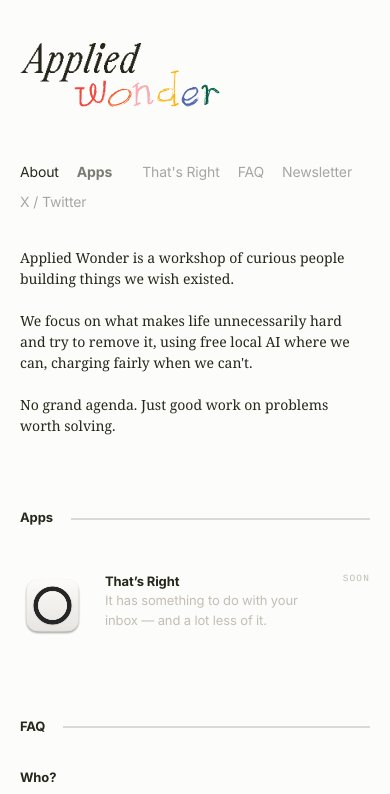
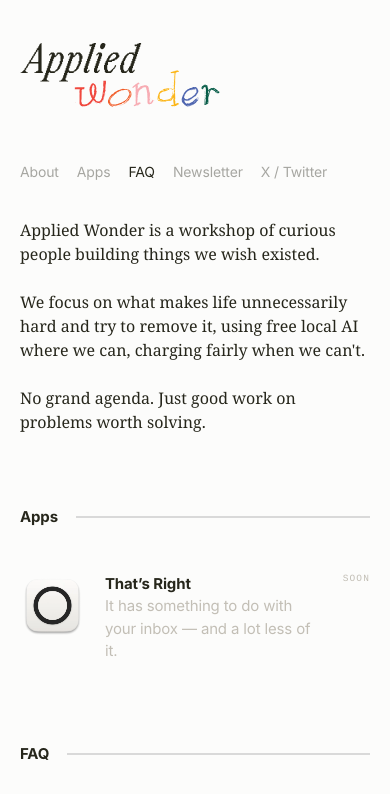
Before and after one commit to appliedwonderhq/website, a plain HTML site: page index.html in a window 390 px wide. Shown: the top 794 px of the page. Drawn offline with Linux system fonts and the light colour scheme.

Commit message:
Update layout: reorganize sections, adjust mobile styles, and improve spacing

```diff
--- a/index.html
+++ b/index.html
@@ -52,8 +52,7 @@
     <div class="layout">
       <nav class="toc" aria-label="Sections">
         <a class="active" href="#about">About</a>
-        <span class="toc-section">Apps</span>
-        <a href="#thats-right" class="toc-nested">That's Right</a>
+        <a href="#apps">Apps</a>
         <a href="#faq">FAQ</a>
         <a href="#join">Newsletter</a>
         <a href="https://x.com/AppliedWndrLab" target="_blank">X / Twitter</a>
--- a/style.css
+++ b/style.css
@@ -142,7 +142,7 @@
   display: flex;
   align-items: flex-start;
   gap: var(--space-layout-gap);
-  margin-top: 34px;
+  margin-top: 60px;
   padding-left: 76px;
 }
 
@@ -166,17 +166,6 @@
   width: var(--toc-width);
   opacity: 0.4;
   transition: opacity 160ms ease;
-}
-
-.toc-section {
-  width: var(--toc-width);
-  font-weight: 700;
-  opacity: 0.6;
-}
-
-.toc-nested {
-  margin-left: 12px;
-  width: calc(var(--toc-width) - 12px);
 }
 
 .toc a.active,
@@ -246,7 +235,7 @@
 .signup-wrap {
   position: relative;
   width: 100%;
-  max-width: var(--content-width);
+  max-width: 400px;
   height: 48px;
 }
 
@@ -761,9 +750,9 @@
     --space-layout-gap: 36px;
     --space-section-gap: 72px;
     --space-app-list-gap: 32px;
-    --text-body-size: 14px;
+    --text-body-size: 16px;
     --text-body-line: 1.5;
-    --text-heading-size: 13px;
+    --text-heading-size: 15px;
     --text-heading-line: 1.5;
     --text-heading-tracking: -0.01em;
     --radius-app-icon: 13px;
@@ -806,15 +795,6 @@
   }
 
   .toc a {
-    width: auto;
-  }
-
-  .toc-section {
-    width: auto;
-  }
-
-  .toc-nested {
-    margin-left: 12px;
     width: auto;
   }
 
```
